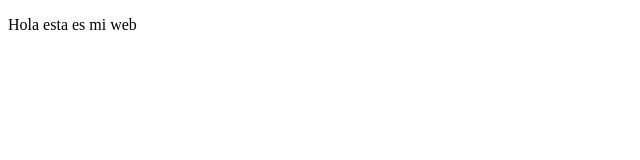
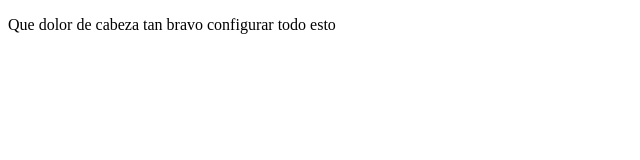
Before and after one commit to juliocepa6/proyectodemoprewo, a plain HTML site: page index.html in a window 1280 px wide. Shown: the whole page, without its empty margins (0-640 px from the left). Drawn offline with Linux system fonts and the light colour scheme.

Commit message:
Agregamos cambios

```diff
--- a/index.html
+++ b/index.html
@@ -7,8 +7,7 @@
     <title>Hola Mundo</title>
 </head>
 <body>
-    <p>Hola esta es mi web
-
+    <p>Que dolor de cabeza tan bravo configurar todo esto
     </p>
 </body>
 </html>
```
